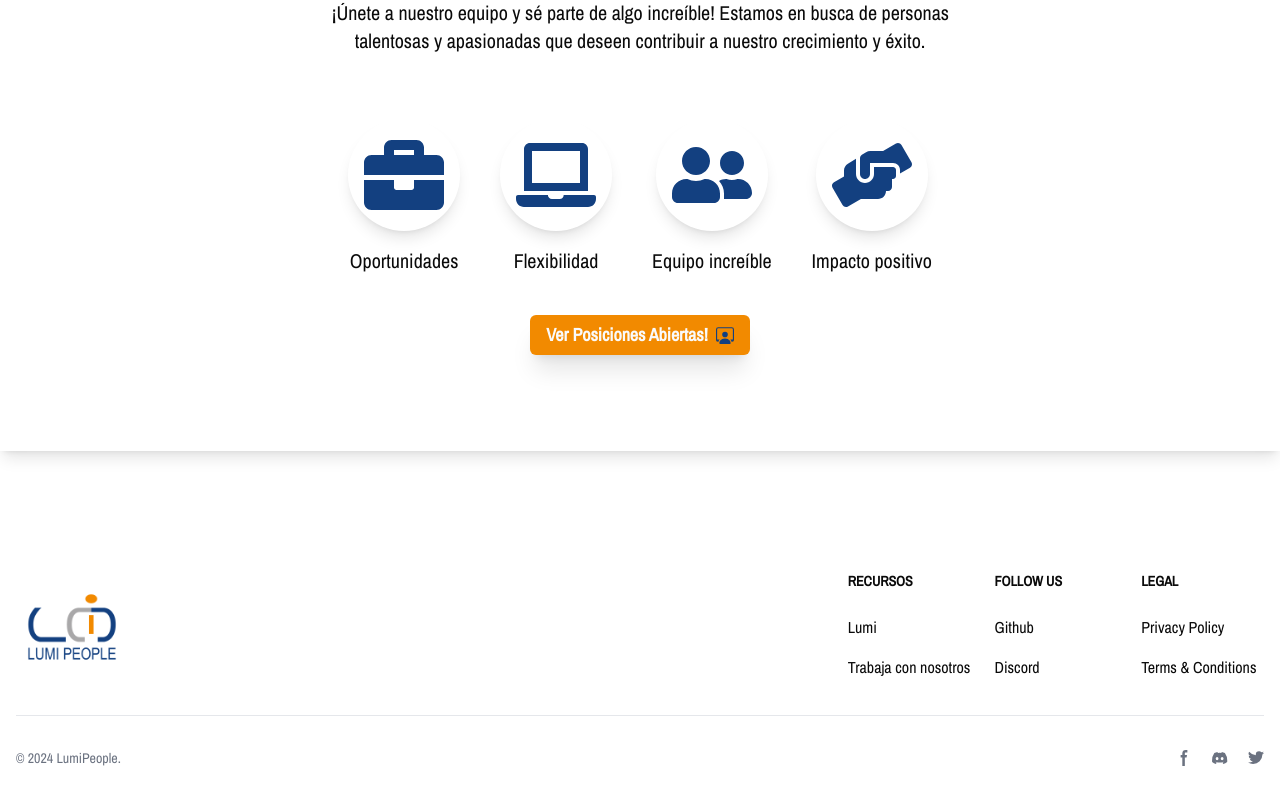
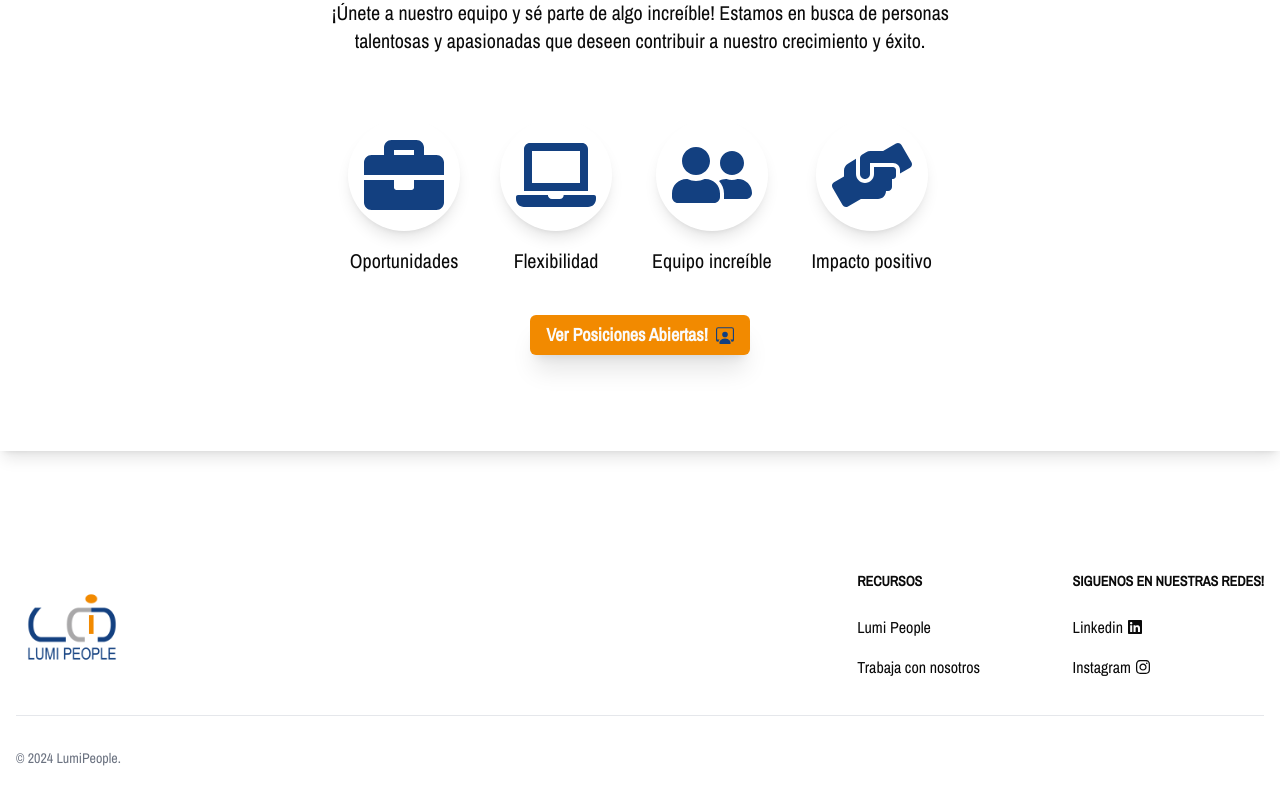
Before and after one commit to sebiten/lumipeople, a Next.js app: page / in a window 1280 px wide. Shown: the part 4467-5267 px from the top of the page. Built offline with nearby package versions, Linux system fonts and the light colour scheme.

Commit message:
more changes

```diff
--- a/src/components/Footer/Footer.tsx
+++ b/src/components/Footer/Footer.tsx
@@ -1,5 +1,6 @@
 import Link from "next/link";
 import React from "react";
+import { FaInstagram, FaLinkedin } from "react-icons/fa6";
 
 interface IFooterProps {}
 
@@ -20,7 +21,7 @@ export default function Footer() {
               />
             </Link>
           </div>
-          <div className="grid grid-cols-2 gap-8 sm:gap-6 sm:grid-cols-3">
+          <div className="grid grid-cols-2 gap-8 sm:gap-6 sm:grid-cols-2">
             <div>
               <h2 className="mb-6 text-sm font-semibold  uppercase ">
                 Recursos
@@ -28,14 +29,11 @@ export default function Footer() {
               <ul className=" font-medium">
                 <li className="mb-4">
                   <Link href="" className="hover:underline">
-                    Lumi
+                    Lumi People
                   </Link>
                 </li>
                 <li>
-                  <Link
-                    href="https://tailwindcss.com/"
-                    className="hover:underline"
-                  >
+                  <Link href="/vacantes" className="hover:underline">
                     Trabaja con nosotros
                   </Link>
                 </li>
@@ -43,38 +41,25 @@ export default function Footer() {
             </div>
             <div>
               <h2 className="mb-6 text-sm font-semibold  uppercase ">
-                Follow us
+                Siguenos en nuestras redes!
               </h2>
               <ul className="  font-medium">
                 <li className="mb-4">
                   <Link
-                    href="https://github.com/themesberg/flowbite"
-                    className="hover:underline "
+                    target="_blank"
+                    href="https://www.linkedin.com/company/lumi-people-ar"
+                    className="hover:underline flex gap-1 items-center "
                   >
-                    Github
+                    Linkedin <FaLinkedin/>
                   </Link>
                 </li>
                 <li>
                   <Link
-                    href="https://discord.gg/4eeurUVvTy"
-                    className="hover:underline"
+                    target="_blank"
+                    href="https://www.instagram.com/lumipeople.ar/"
+                    className="hover:underline flex gap-1 items-center "
                   >
-                    Discord
-                  </Link>
-                </li>
-              </ul>
-            </div>
-            <div>
-              <h2 className="mb-6 text-sm font-semibold  uppercase ">Legal</h2>
-              <ul className=" font-medium">
-                <li className="mb-4">
-                  <Link href="#" className="hover:underline">
-                    Privacy Policy
-                  </Link>
-                </li>
-                <li>
-                  <Link href="#" className="hover:underline">
-                    Terms &amp; Conditions
+                    Instagram <FaInstagram/>
                   </Link>
                 </li>
               </ul>
@@ -90,62 +75,6 @@ export default function Footer() {
             </a>
             .
           </span>
-          <div className="flex mt-4 sm:justify-center sm:mt-0">
-            <a
-              href="#"
-              className="text-gray-500 hover:text-gray-900 dark:hover:text-white"
-            >
-              <svg
-                className="w-4 h-4"
-                aria-hidden="true"
-                xmlns="http://www.w3.org/2000/svg"
-                fill="currentColor"
-                viewBox="0 0 8 19"
-              >
-                <path
-                  fill-rule="evenodd"
-                  d="M6.135 3H8V0H6.135a4.147 4.147 0 0 0-4.142 4.142V6H0v3h2v9.938h3V9h2.021l.592-3H5V3.591A.6.6 0 0 1 5.592 3h.543Z"
-                  clipRule="evenodd"
-                />
-              </svg>
-              <span className="sr-only">Facebook page</span>
-            </a>
-            <a
-              href="#"
-              className="text-gray-500 hover:text-gray-900 dark:hover:text-white ms-5"
-            >
-              <svg
-                className="w-4 h-4"
-                aria-hidden="true"
-                xmlns="http://www.w3.org/2000/svg"
-                fill="currentColor"
-                viewBox="0 0 21 16"
-              >
-                <path d="M16.942 1.556a16.3 16.3 0 0 0-4.126-1.3 12.04 12.04 0 0 0-.529 1.1 15.175 15.175 0 0 0-4.573 0 11.585 11.585 0 0 0-.535-1.1 16.274 16.274 0 0 0-4.129 1.3A17.392 17.392 0 0 0 .182 13.218a15.785 15.785 0 0 0 4.963 2.521c.41-.564.773-1.16 1.084-1.785a10.63 10.63 0 0 1-1.706-.83c.143-.106.283-.217.418-.33a11.664 11.664 0 0 0 10.118 0c.137.113.277.224.418.33-.544.328-1.116.606-1.71.832a12.52 12.52 0 0 0 1.084 1.785 16.46 16.46 0 0 0 5.064-2.595 17.286 17.286 0 0 0-2.973-11.59ZM6.678 10.813a1.941 1.941 0 0 1-1.8-2.045 1.93 1.93 0 0 1 1.8-2.047 1.919 1.919 0 0 1 1.8 2.047 1.93 1.93 0 0 1-1.8 2.045Zm6.644 0a1.94 1.94 0 0 1-1.8-2.045 1.93 1.93 0 0 1 1.8-2.047 1.918 1.918 0 0 1 1.8 2.047 1.93 1.93 0 0 1-1.8 2.045Z" />
-              </svg>
-              <span className="sr-only">Discord community</span>
-            </a>
-            <a
-              href="#"
-              className="text-gray-500 hover:text-gray-900 dark:hover:text-white ms-5"
-            >
-              <svg
-                className="w-4 h-4"
-                aria-hidden="true"
-                xmlns="http://www.w3.org/2000/svg"
-                fill="currentColor"
-                viewBox="0 0 20 17"
-              >
-                <path
-                  fillRule="evenodd"
-                  d="M20 1.892a8.178 8.178 0 0 1-2.355.635 4.074 4.074 0 0 0 1.8-2.235 8.344 8.344 0 0 1-2.605.98A4.13 4.13 0 0 0 13.85 0a4.068 4.068 0 0 0-4.1 4.038 4 4 0 0 0 .105.919A11.705 11.705 0 0 1 1.4.734a4.006 4.006 0 0 0 1.268 5.392 4.165 4.165 0 0 1-1.859-.5v.05A4.057 4.057 0 0 0 4.1 9.635a4.19 4.19 0 0 1-1.856.07 4.108 4.108 0 0 0 3.831 2.807A8.36 8.36 0 0 1 0 14.184 11.732 11.732 0 0 0 6.291 16 11.502 11.502 0 0 0 17.964 4.5c0-.177 0-.35-.012-.523A8.143 8.143 0 0 0 20 1.892Z"
-                  clipRule="evenodd"
-                />
-              </svg>
-              <span className="sr-only">Twitter page</span>
-            </a>
-
-          </div>
         </div>
       </div>
     </footer>
```
